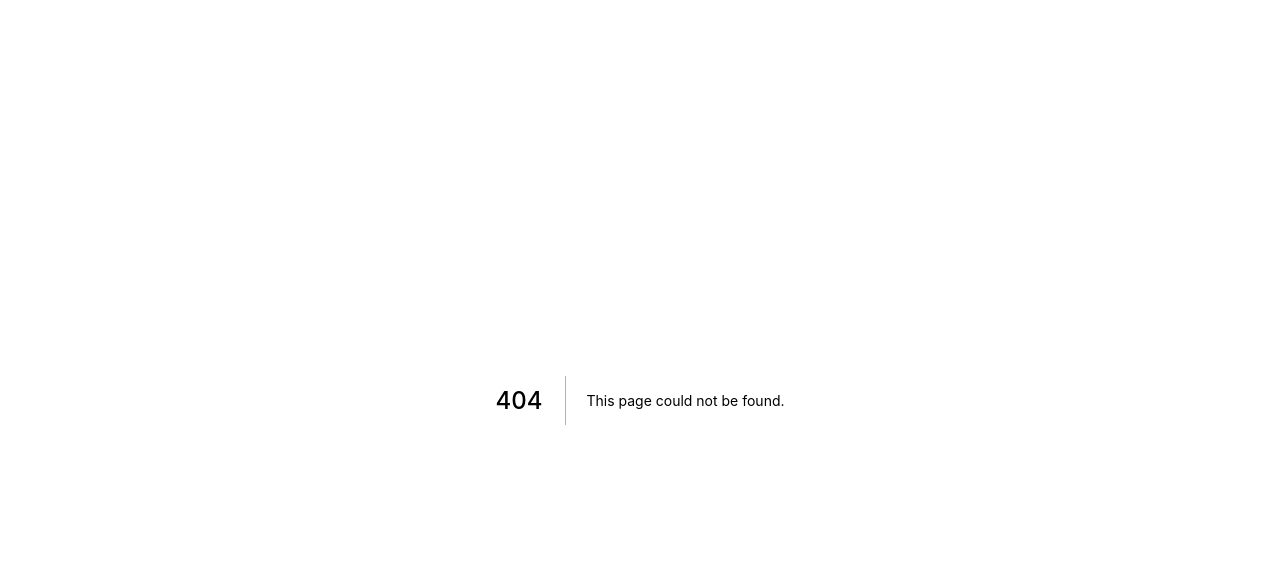
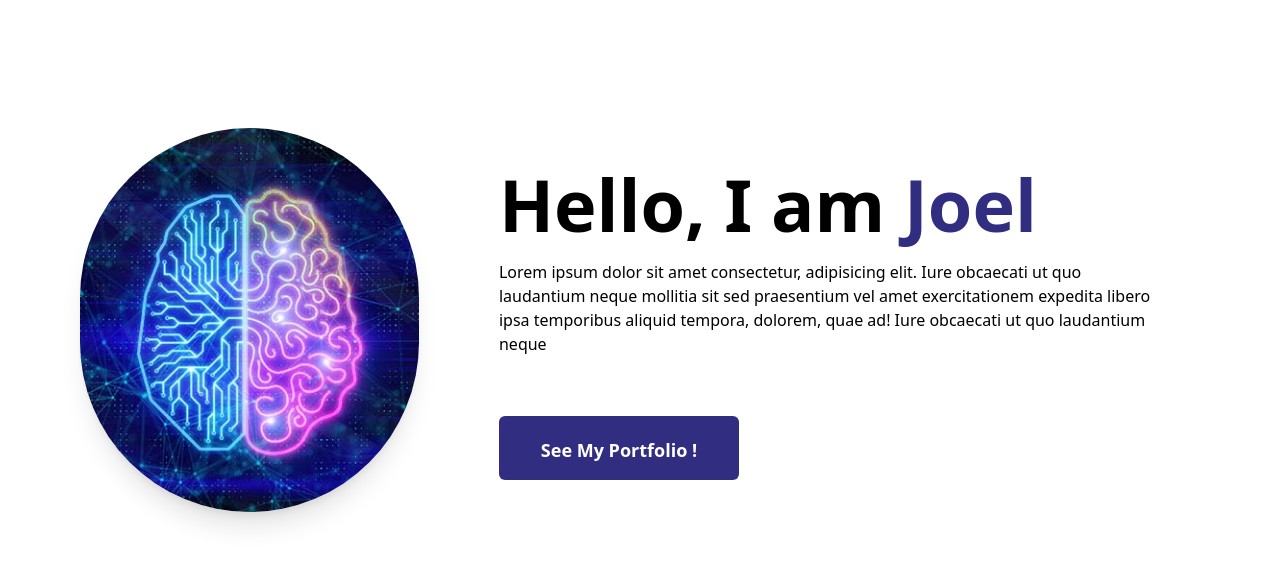
Before and after one commit to seff73/portfolio, a Next.js app: page /homePage in a window 1280 px wide. Before the commit this address had no page. Shown: the top 566 px of the page. Built offline with nearby package versions, Linux system fonts and the light colour scheme.

Commit message:
Home Page added

```diff
--- /dev/null
+++ b/pages/homePage.js
@@ -0,0 +1,38 @@
+import React from 'react';
+import Image from 'next/image';
+import heroImage from '../public/images/heroimage.jpg';
+
+export default function homePage() {
+  return (
+    <div>
+        <div className='flex justify-between text-center md:mx-20 md:pt-32 pt-28'>
+            <div className='w-3/4 h-96 shadow-xl rounded-full relative px-10 hidden md:block'>
+                <Image
+                    src={heroImage}
+                    alt='heroImage'
+                    layout='fill'
+                    objectFit='cover'
+                    className='rounded-full cursor-pointer hidden md:block'
+                />
+            </div>
+            <div className='flex flex-col md:ml-20 mx-10 mt-10'>
+                <h1 className='font-bold text-7xl text-left mb-5'>
+                    Hello, I am <span className='text-indigo-900'>Joel</span>
+                </h1>
+                <p className='text-left font-normal mb-5 flex-wrap'>
+                    Lorem ipsum dolor sit amet consectetur, adipisicing elit. Iure
+                    obcaecati ut quo laudantium neque mollitia sit sed praesentium vel
+                    amet exercitationem expedita libero ipsa temporibus aliquid tempora,
+                    dolorem, quae ad! Iure
+                    obcaecati ut quo laudantium neque
+                </p>
+                <a
+                    href='#'
+                    className='font-semibold text-white md:mt-10 mt-5 pt-5 bg-indigo-900 rounded-md w-60 h-16 text-lg hover:bg-black'>
+                    See My Portfolio !
+                </a>
+            </div>
+        </div>
+    </div>
+  )
+}
--- a/pages/index.js
+++ b/pages/index.js
@@ -1,5 +1,6 @@
 import Head from 'next/head';
 import NavBar from '../components/NavBar';
+import HomePage from './homePage';
 
 export default function Home() {
   return (
@@ -11,6 +12,7 @@
       </Head>
 
       <NavBar />
+      <HomePage />
 
     </div>
   )
```
Also changed, not shown: public/images/1589065247729.jpg (added), public/images/heroimage.jpg (added).
